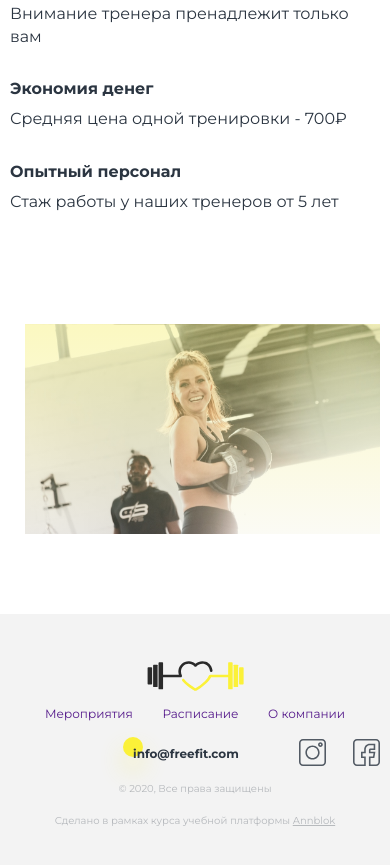
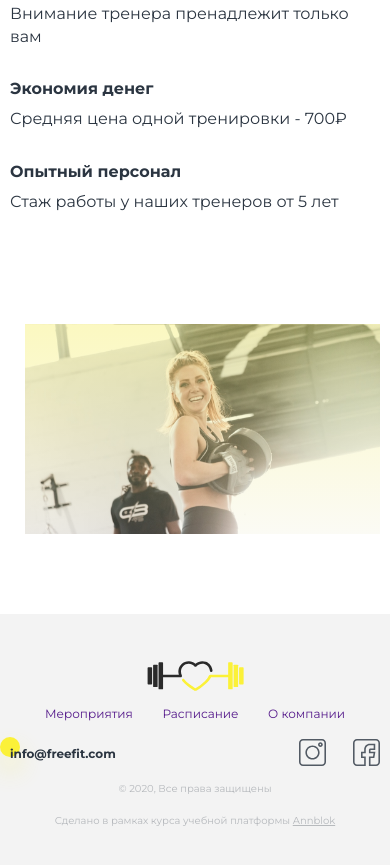
Before and after one commit to panakir/Module01-Gym, a plain HTML site: page index.html in a window 390 px wide. Shown: the part 3924-4789 px from the top of the page. Drawn offline with Linux system fonts and the light colour scheme.

Commit message:
Add styles

```diff
--- a/styles/main.css
+++ b/styles/main.css
@@ -928,6 +928,10 @@ footer nav {
         height: 30px;
         align-self: center;
     }
+    .footer-item:nth-child(2) {
+        flex-basis: 100%;
+        justify-content:space-between;
+    }
     .footer-item:last-child {
         flex-direction: column;
         align-items: center;
```
